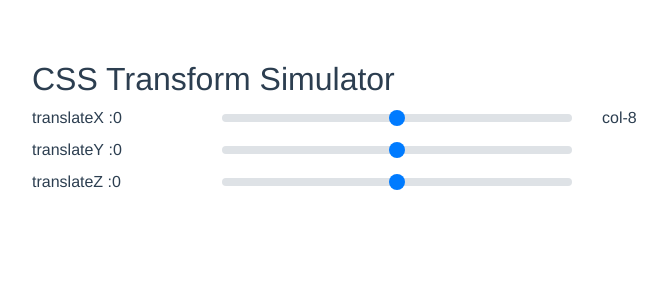
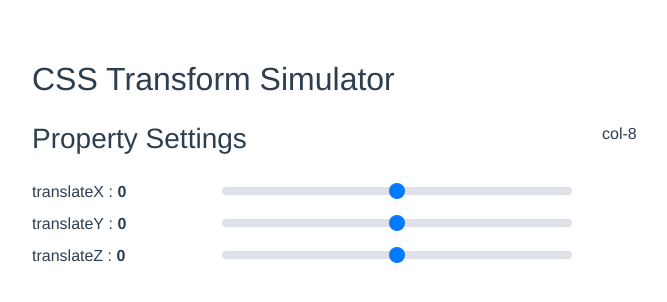
Before and after one commit to nagasawaaaa/css-transform-simulator, a Vue app: page / in a window 1280 px wide. Shown: the top 302 px of the page, without its empty margins (53-720 px from the left). Built offline with nearby package versions, Linux system fonts and the light colour scheme.

Commit message:
update: なんかアップデートした

```diff
--- a/src/components/InputView.vue
+++ b/src/components/InputView.vue
@@ -3,7 +3,7 @@
     <b-row>
       <b-col cols="4">
         <label :for="`type-${id}`">{{ label }}</label>
-        :{{ value }}
+        : <strong>{{ value }}</strong>
       </b-col>
       <b-col cols="8">
         <b-form-input
--- a/src/components/LayoutView.vue
+++ b/src/components/LayoutView.vue
@@ -1,9 +1,10 @@
 <template>
   <div class="wrapper">
     <b-container>
-      <h2>CSS Transform Simulator</h2>
+      <h2 class="mb-4">CSS Transform Simulator</h2>
       <b-row>
         <b-col cols="6">
+          <h3 class="mb-4">Property Settings</h3>
           <InputView
             id="translateX"
             label="translateX"
@@ -20,6 +21,7 @@
             @input="getTransformValue($event, 'translateZ')"
           />
         </b-col>
+        <!-- TODO: プレビュー用のViewとCSSのViewを作成する -->
         <b-col cols="6">col-8</b-col>
       </b-row>
     </b-container>
```
